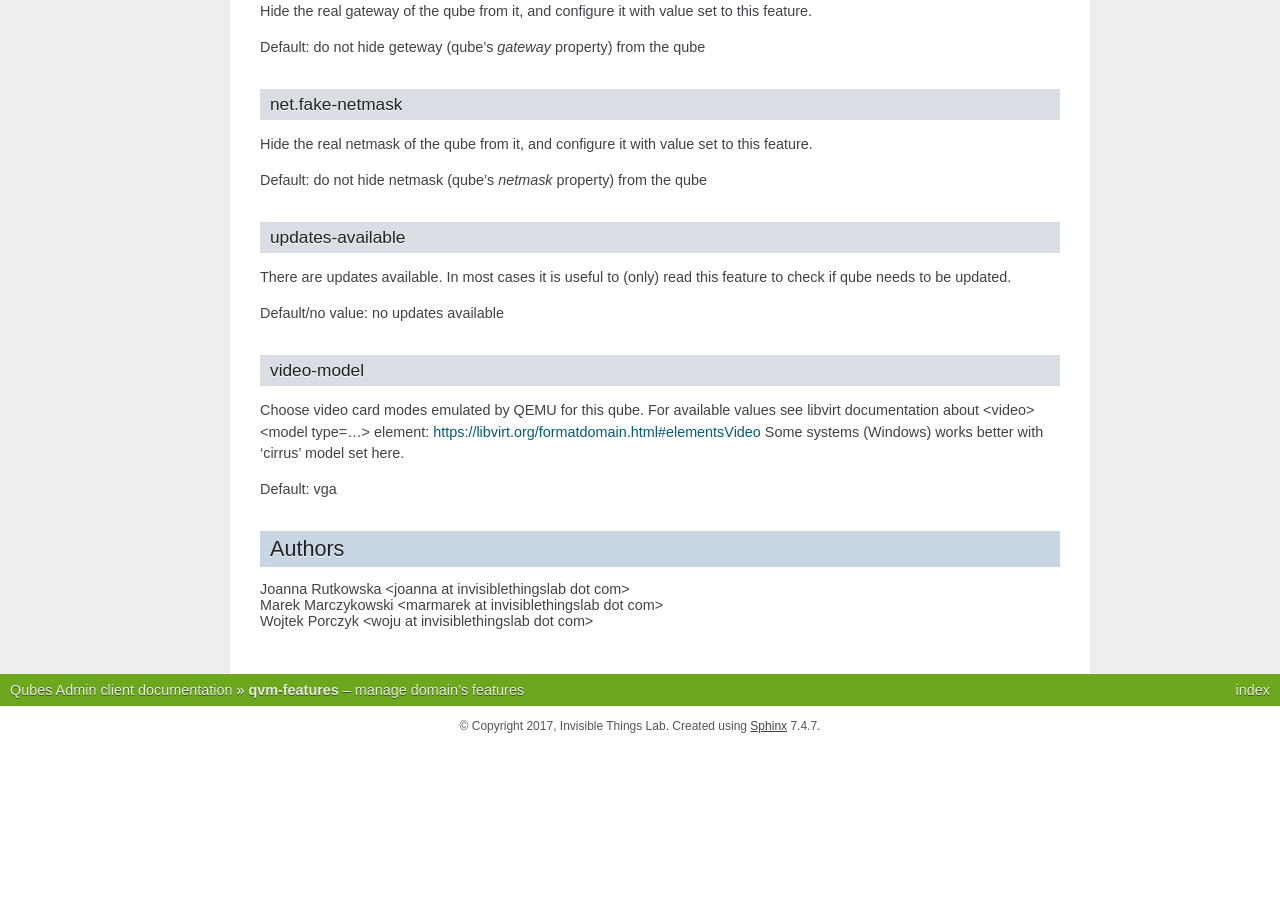
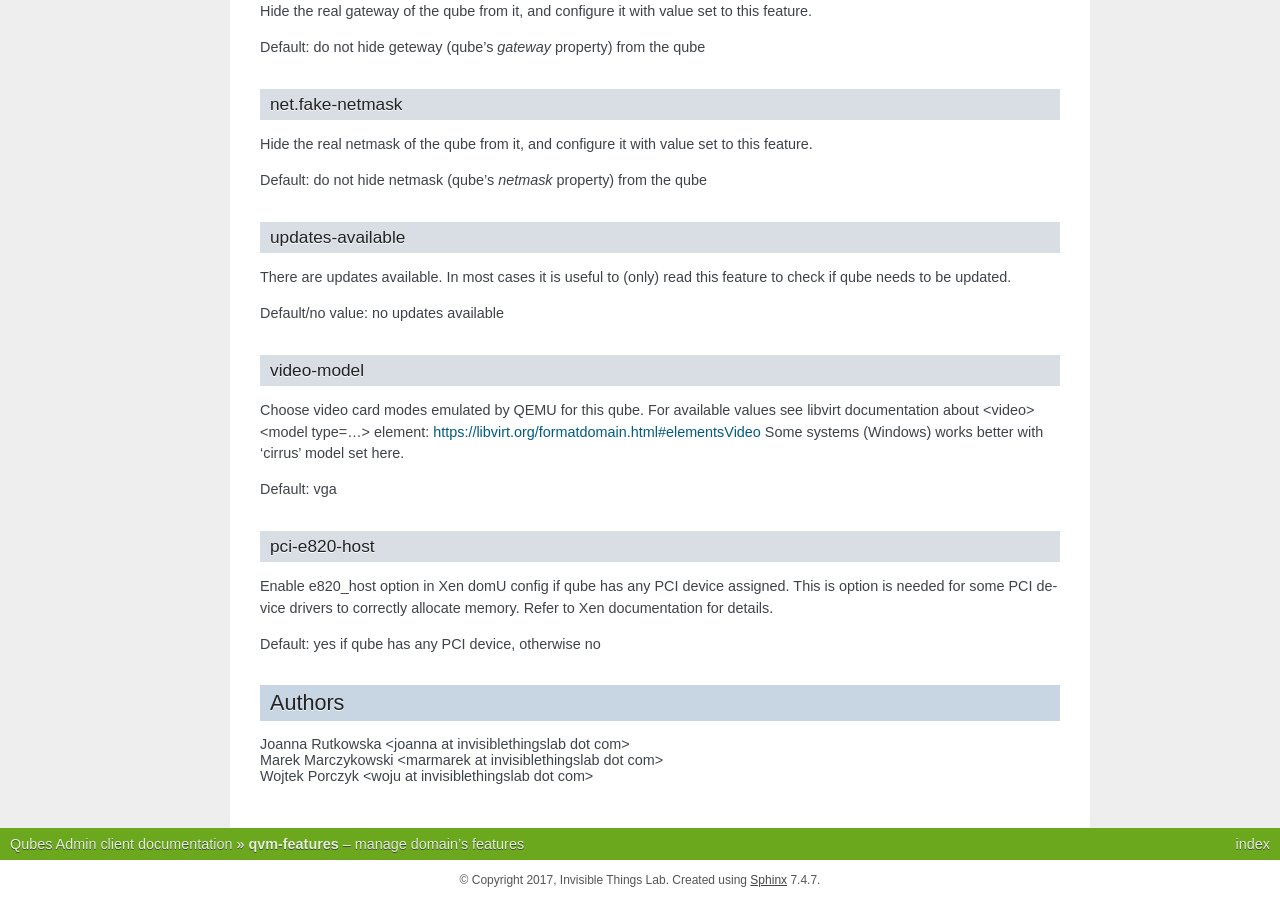
Before and after one commit to QubesOS/qubes-core-admin-client, a Sphinx documentation site: the page built from doc/manpages/qvm-features.rst, in a window 1280 px wide and 900 px high, scrolled down 2359 px. Built offline with Sphinx 7.4.7, drawn with Linux system fonts in a browser that asks for light colours; the version number could not be read and is left out; cross-references to code outside the pages are shown as plain code; before the commit the page ends 3105 px from its top, so only the background shows below that.

Commit message:
doc: add 'pci-e820-host' feature description

```diff
--- a/doc/manpages/qvm-features.rst
+++ b/doc/manpages/qvm-features.rst
@@ -171,6 +171,15 @@ Some systems (Windows) works better with 'cirrus' model set here.
 
 Default: vga
 
+pci-e820-host
+^^^^^^^^^^^^^
+
+Enable e820_host option in Xen domU config if qube has any PCI device assigned.
+This is option is needed for some PCI device drivers to correctly allocate
+memory. Refer to Xen documentation for details.
+
+Default: yes if qube has any PCI device, otherwise no
+
 Authors
 -------
 
```
